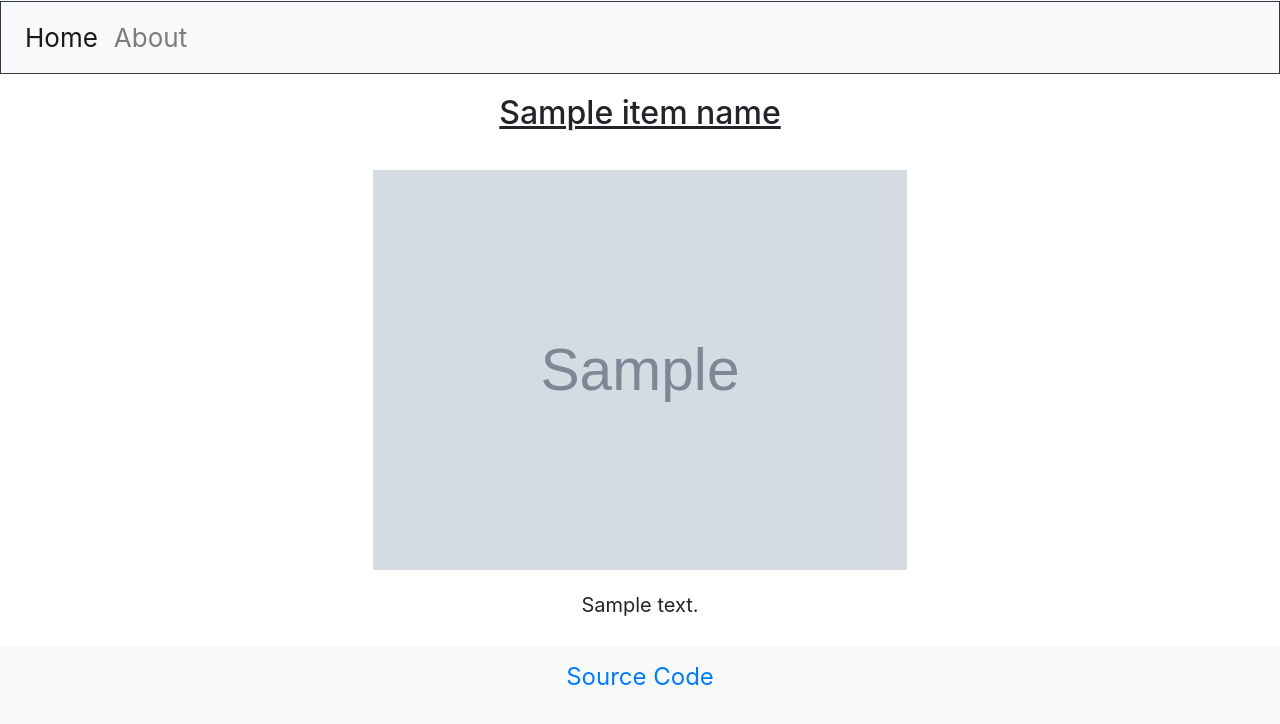
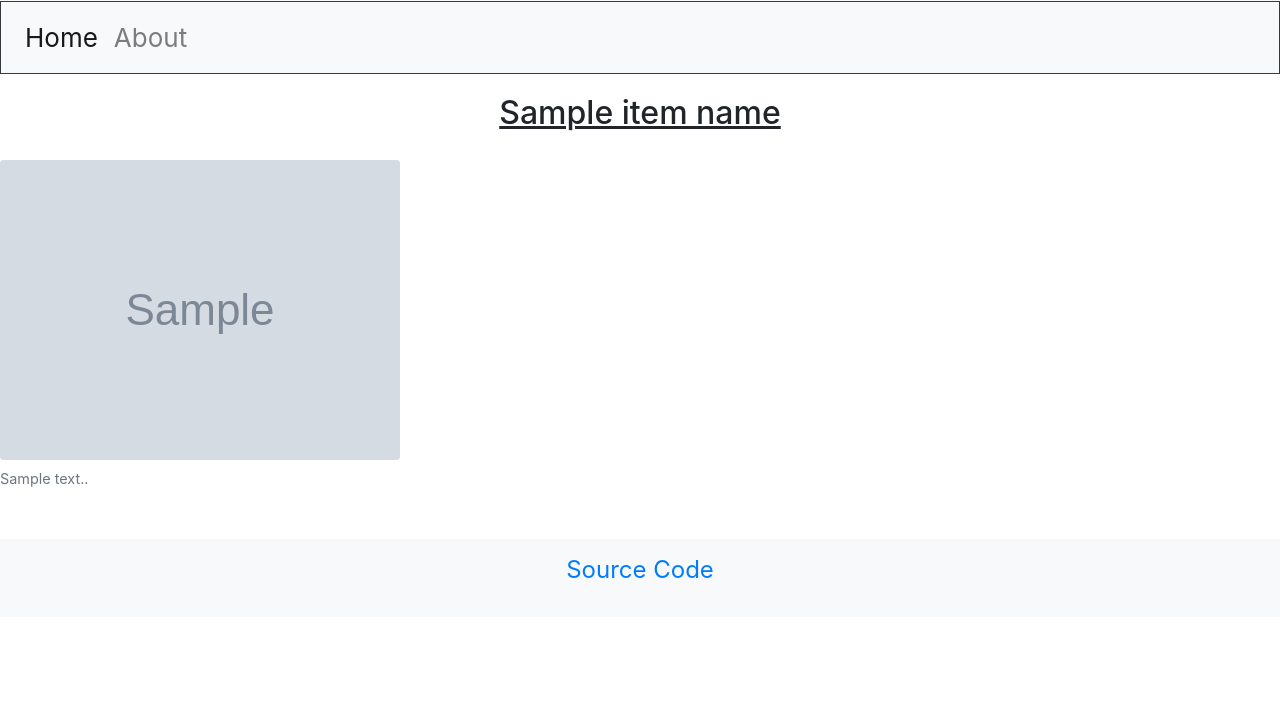
Before and after one commit to Jiminger/CSMuseum, a Flask app: template templates/item.html in a window 1280 px wide. Shown: the part 183-907 px from the top of the page. After the commit the page ends 761 px from the top, so only its background shows below. Run offline with Flask 2, Linux system fonts and the light colour scheme; the template is opened without the code that fills it: most values are stand-ins (such as "Sample title", 1, 10 or a date in 2020); grey boxes marked "Sample" are stand-in pictures.

Commit message:
testing bootstrap figure

```diff
--- a/templates/item.html
+++ b/templates/item.html
@@ -45,11 +45,12 @@
     <div class="body-title">
         <h2> {{item_name}} </h2>
     </div>
-    <div class="img-and-description-container">
-        <img src="{{ img_path }}" class="img-responsive">
-        <p> {{item_desc}} </p>
-    </div>
     <!--Body Heading Container-->
+
+    <figure class="figure">
+        <img src="{{ img_path }}" class="figure-img img-fluid rounded" alt="{{item_name}} picture">
+        <figcaption class="figure-caption">{{item_desc}}.</figcaption>
+    </figure>
 
 
 
```
